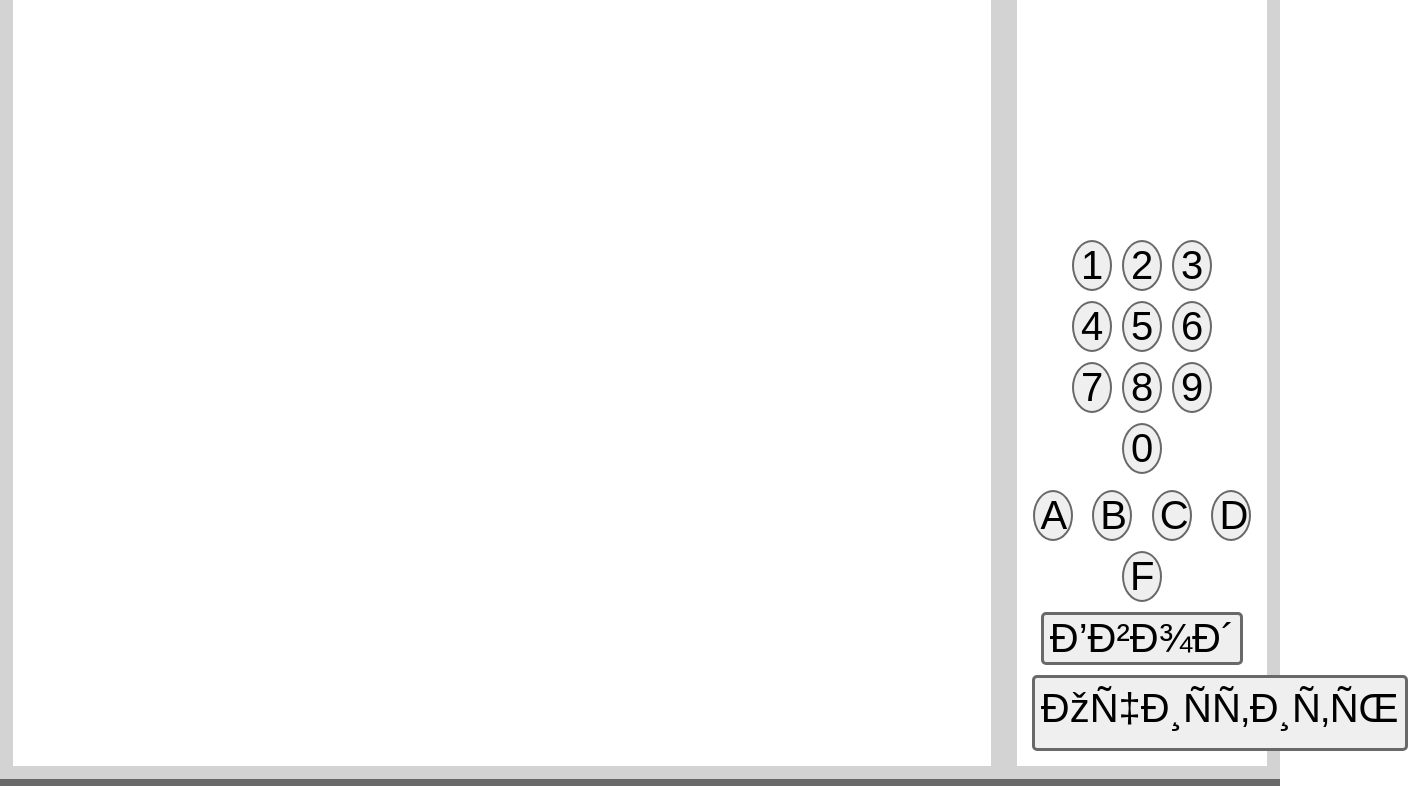
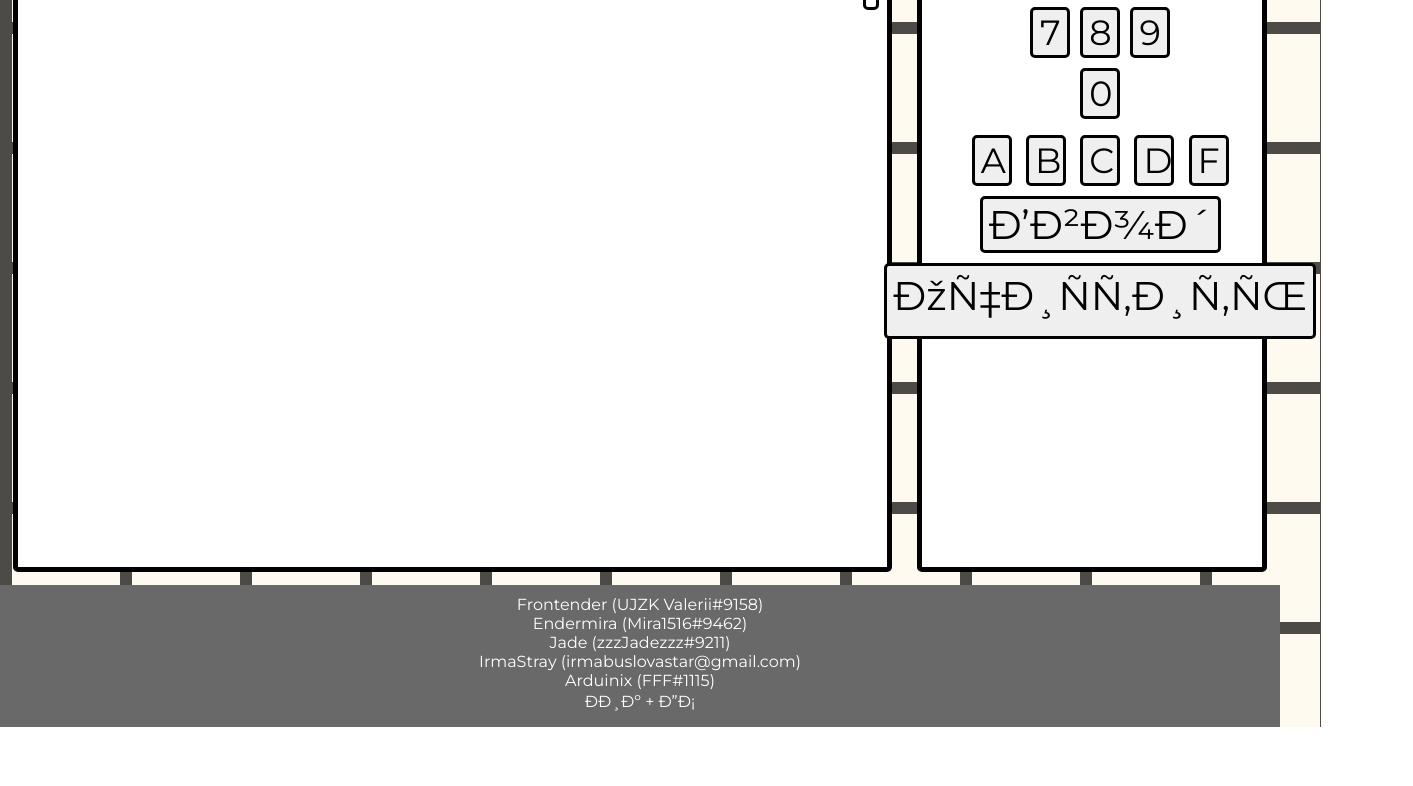
Before and after one commit to BayValera2000/Numbers_project, a plain HTML site: page index.html in a window 1280 px wide. Shown: the part 218-1004 px from the top of the page, 1413 px wide, since content can reach past the window. After the commit the page ends 945 px from the top, so only its background shows below. Drawn offline with Linux system fonts and the light colour scheme.

Commit message:
Version_2

```diff
--- a/Comand/style_3.css
+++ b/Comand/style_3.css
@@ -1,6 +1,19 @@
+@font-face {
+    font-family: Montserrat-VariableFont_wght;
+    src: url(Montserrat-VariableFont_wght.ttf);
+}
 body{
     margin: 0;
-    font-family: 'Courier New', Courier, monospace;
+    font-family: Montserrat-VariableFont_wght;
+    background-image: url("../Image.jpg");
+    height: 733px;
+}
+li{
+    font-size: 24px;
+}
+p{
+    padding-left: 10px;
+    font-size: 24px;
 }
 header{
     width: 100%;
@@ -12,9 +25,11 @@ header{
     flex-direction: row;
     align-items: center;
 }
-header > a, p{
+header > a{
     padding: 0 10px;
     font-size: 30px;
+    color: #FFFFFF;
+    text-decoration: none;
 }
 header > a:hover{
     cursor: pointer;
@@ -24,13 +39,14 @@ section{
     display: flex;
     flex-direction: row;
     height: 100%;
-    background-color: #D3D3D3;
 }
 .Text{
     padding: 10px;
     background-color: #FFFFFF;
     width: 100%;
     margin: 1%;
+    border: 5px solid #000000;
+    border-radius: 5px;
 }
 footer{
     background-color: #696969;
@@ -39,13 +55,9 @@ footer{
     justify-content: center;
 }
 nav{
-    background-color: #808080;
+    padding: 10px 0;
     display: flex;
     flex-direction: column;
     align-items: center;
-    justify-content: center;
-    padding: 10px;
-    margin: 10px;
-    border-radius: 10px;
-    border: #181818 3px solid;
+    color: #FFFFFF;
 }
--- a/Creators/style_4.css
+++ b/Creators/style_4.css
@@ -1,6 +1,19 @@
+@font-face {
+    font-family: Montserrat-VariableFont_wght;
+    src: url(Montserrat-VariableFont_wght.ttf);
+}
 body{
     margin: 0;
-    font-family: 'Courier New', Courier, monospace;
+    font-family: Montserrat-VariableFont_wght;
+    background-image: url("../Image.jpg");
+    height: 733px;
+}
+li{
+    font-size: 24px;
+}
+p{
+    padding-left: 10px;
+    font-size: 24px;
 }
 header{
     width: 100%;
@@ -12,9 +25,11 @@ header{
     flex-direction: row;
     align-items: center;
 }
-header > a, p{
+header > a{
     padding: 0 10px;
     font-size: 30px;
+    color: #FFFFFF;
+    text-decoration: none;
 }
 header > a:hover{
     cursor: pointer;
@@ -24,13 +39,14 @@ section{
     display: flex;
     flex-direction: row;
     height: 100%;
-    background-color: #D3D3D3;
 }
 .Text{
     padding: 10px;
     background-color: #FFFFFF;
     width: 100%;
     margin: 1%;
+    border: 5px solid #000000;
+    border-radius: 5px;
 }
 footer{
     background-color: #696969;
@@ -39,13 +55,9 @@ footer{
     justify-content: center;
 }
 nav{
-    background-color: #808080;
+    padding: 10px 0;
     display: flex;
     flex-direction: column;
     align-items: center;
-    justify-content: center;
-    padding: 10px;
-    margin: 10px;
-    border-radius: 10px;
-    border: #181818 3px solid;
+    color: #FFFFFF;
 }
--- a/Documentation/style_1.css
+++ b/Documentation/style_1.css
@@ -1,6 +1,16 @@
+@font-face {
+    font-family: Montserrat-VariableFont_wght;
+    src: url(Montserrat-VariableFont_wght.ttf);
+}
 body{
     margin: 0;
-    font-family: 'Courier New', Courier, monospace;
+    font-family: Montserrat-VariableFont_wght;
+    background-image: url("../Image.jpg");
+    height: 733px;
+}
+p{
+    padding-left: 10px;
+    font-size: 24px;
 }
 header{
     width: 100%;
@@ -12,9 +22,11 @@ header{
     flex-direction: row;
     align-items: center;
 }
-header > a, p{
+header > a{
     padding: 0 10px;
     font-size: 30px;
+    color: #FFFFFF;
+    text-decoration: none;
 }
 header > a:hover{
     cursor: pointer;
@@ -24,13 +36,22 @@ section{
     display: flex;
     flex-direction: row;
     height: 100%;
-    background-color: #D3D3D3;
 }
 .Text{
     padding: 10px;
     background-color: #FFFFFF;
     width: 100%;
     margin: 1%;
+    border: 5px solid #000000;
+    border-radius: 5px;
+}
+.Text > p > a{
+    text-decoration: none;
+    color: #A9A9A9;
+}
+.Text > p > a:hover{
+    cursor: pointer;
+    color: #696969;
 }
 footer{
     background-color: #696969;
@@ -39,13 +60,9 @@ footer{
     justify-content: center;
 }
 nav{
-    background-color: #808080;
+    padding: 10px 0;
     display: flex;
     flex-direction: column;
     align-items: center;
-    justify-content: center;
-    padding: 10px;
-    margin: 10px;
-    border-radius: 10px;
-    border: #181818 3px solid;
+    color: #FFFFFF;
 }
--- a/Instruction/style_2.css
+++ b/Instruction/style_2.css
@@ -1,6 +1,16 @@
+@font-face {
+    font-family: Montserrat-VariableFont_wght;
+    src: url(Montserrat-VariableFont_wght.ttf);
+}
 body{
     margin: 0;
-    font-family: 'Courier New', Courier, monospace;
+    font-family: Montserrat-VariableFont_wght;
+    background-image: url("../Image.jpg");
+    height: 733px;
+}
+p{
+    padding-left: 10px;
+    font-size: 24px;
 }
 header{
     width: 100%;
@@ -12,9 +22,11 @@ header{
     flex-direction: row;
     align-items: center;
 }
-header > a, p{
+header > a{
     padding: 0 10px;
     font-size: 30px;
+    color: #FFFFFF;
+    text-decoration: none;
 }
 header > a:hover{
     cursor: pointer;
@@ -24,13 +36,15 @@ section{
     display: flex;
     flex-direction: row;
     height: 100%;
-    background-color: #D3D3D3;
 }
 .Text{
     padding: 10px;
     background-color: #FFFFFF;
     width: 100%;
     margin: 1%;
+    border: 5px solid #000000;
+    border-radius: 5px;
+    font-size: 40px;
 }
 footer{
     background-color: #696969;
@@ -39,13 +53,9 @@ footer{
     justify-content: center;
 }
 nav{
-    background-color: #808080;
+    padding: 10px 0;
     display: flex;
     flex-direction: column;
     align-items: center;
-    justify-content: center;
-    padding: 10px;
-    margin: 10px;
-    border-radius: 10px;
-    border: #181818 3px solid;
+    color: #FFFFFF;
 }
--- a/Programm/Project.js
+++ b/Programm/Project.js
@@ -55,6 +55,7 @@ function ClickZero(){
 Clear.addEventListener('click', () => ClickClear())
 function ClickClear(){
     input.innerHTML = ``
+    Txt.innerHTML = `Введите число от 0 до 9.000.000.000`
 }
 Enter.addEventListener('click', () => ClickEnter())
 function ClickEnter(){
--- a/index.html
+++ b/index.html
@@ -16,7 +16,7 @@
         </header>
         <section>
             <div class="Text">
-                <p>Введите число от 0 до 2.000.000.000</p>
+                <p>Введите число от 0 до 9.000.000.000</p>
             </div>
             <div class="calculator">
                 <p class="text"></p>
@@ -49,9 +49,11 @@
         </section>
         <footer>
             <nav>
-                <a>Ник + ДС</a>
-                <a>Ник + ДС</a>
-                <a>Ник + ДС</a>
+                <a>Frontender (UJZK Valerii#9158)</a>
+                <a>Endermira (Mira1516#9462)</a>
+                <a>Jade (zzzJadezzz#9211)</a>
+                <a>IrmaStray (irmabuslovastar@gmail.com)</a>
+                <a>Arduinix (FFF#1115)</a>
                 <a>Ник + ДС</a>
             </nav>
         </footer>
--- a/style.css
+++ b/style.css
@@ -1,6 +1,16 @@
+@font-face {
+    font-family: Montserrat-VariableFont_wght;
+    src: url(Montserrat-VariableFont_wght.ttf);
+}
 body{
     margin: 0;
-    font-family: 'Courier New', Courier, monospace;
+    font-family: Montserrat-VariableFont_wght;
+    background-image: url("Image.jpg");
+    height: 733px;
+}
+p{
+    padding-left: 10px;
+    font-size: 24px;
 }
 header{
     width: 100%;
@@ -12,9 +22,11 @@ header{
     flex-direction: row;
     align-items: center;
 }
-header > a, p{
+header > a{
     padding: 0 10px;
     font-size: 30px;
+    color: #FFFFFF;
+    text-decoration: none;
 }
 header > a:hover{
     cursor: pointer;
@@ -24,24 +36,38 @@ section{
     display: flex;
     flex-direction: row;
     height: 100%;
-    background-color: #D3D3D3;
 }
 .Text{
     padding: 10px;
     background-color: #FFFFFF;
-    width: 78%;
+    width: 70%;
     margin: 1%;
+    border: 5px solid #000000;
+    border-radius: 5px;
+    font-size: 24px;
+}
+.Text > p{
+    padding: 10px;
 }
 .calculator{
     padding: 10px;
-    width: 18%;
+    width: 25%;
     margin: 1%;
     background-color: #FFFFFF;
     text-align: center;
+    border: #000000 5px solid;
+    border-radius: 5px;
+    display: flex;
+    justify-content: center;
 }
 .calculator > p{
-    width: 100%;
-    height: 300px;
+    width: 98%;
+    height: 100px;
+    border: 3px solid #000000;
+    border-radius: 5px;
+    display: flex;
+    align-items: center;
+    justify-content: center;
 }
 .numbers{
     width: 150px;
@@ -59,22 +85,24 @@ section{
     align-items: center;
 }
 .btn{
-    border: 2px solid #696969;
-    border-radius: 50%;
-    font-size: 40px;
+    border: #000000 3px solid;
+    border-radius: 5px;
+    font-size: 35px;
     width: 40px;
     margin: 5px;
     text-align: center;
+    font-family: Montserrat-VariableFont_wght;
 }
 .letters{
     margin-top: 40px;
 }
 .Enter, .Clear{
-    border: 3px solid #696969;
+    border: 3px solid #000000;
     border-radius: 5px;
     font-size: 40px;
     margin: 5px;
     text-align: center;
+    font-family: Montserrat-VariableFont_wght;
 }
 button:hover{
     background-color: #696969;
@@ -87,13 +115,9 @@ footer{
     justify-content: center;
 }
 nav{
-    background-color: #808080;
+    padding: 10px 0;
     display: flex;
     flex-direction: column;
     align-items: center;
-    justify-content: center;
-    padding: 10px;
-    margin: 10px;
-    border-radius: 10px;
-    border: #181818 3px solid;
+    color: #FFFFFF;
 }
```
Also changed, not shown: Comand/index_3.html (+11 -9 lines), Creators/index_4.html (+9 -6 lines), Documentation/index_1.html (+5 -3 lines), Instruction/index_2.html (+5 -3 lines), Comand/Montserrat-VariableFont_wght.ttf (added), Creators/Montserrat-VariableFont_wght.ttf (added), Documentation/Montserrat-VariableFont_wght.ttf (added), Image.jpg (added), Instruction/Montserrat-VariableFont_wght.ttf (added), Montserrat-VariableFont_wght.ttf (added).
